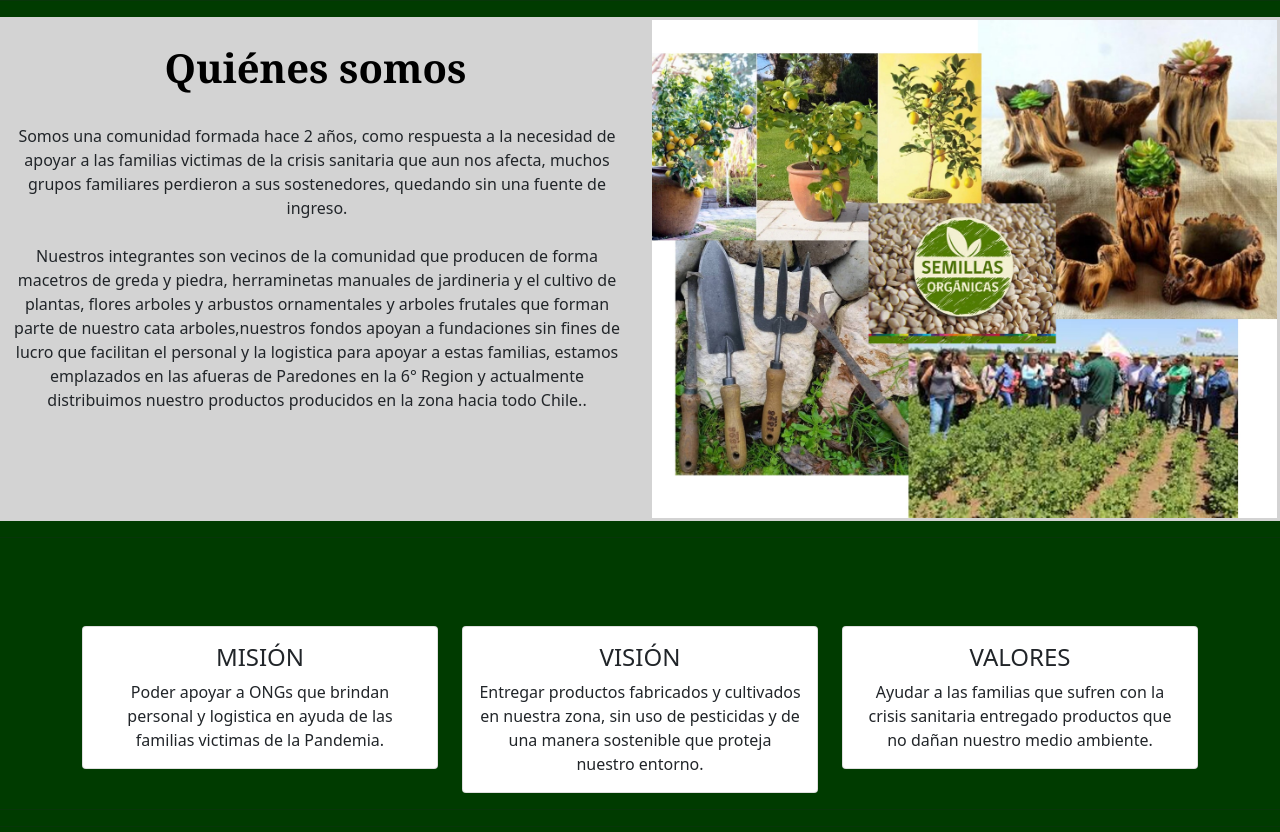
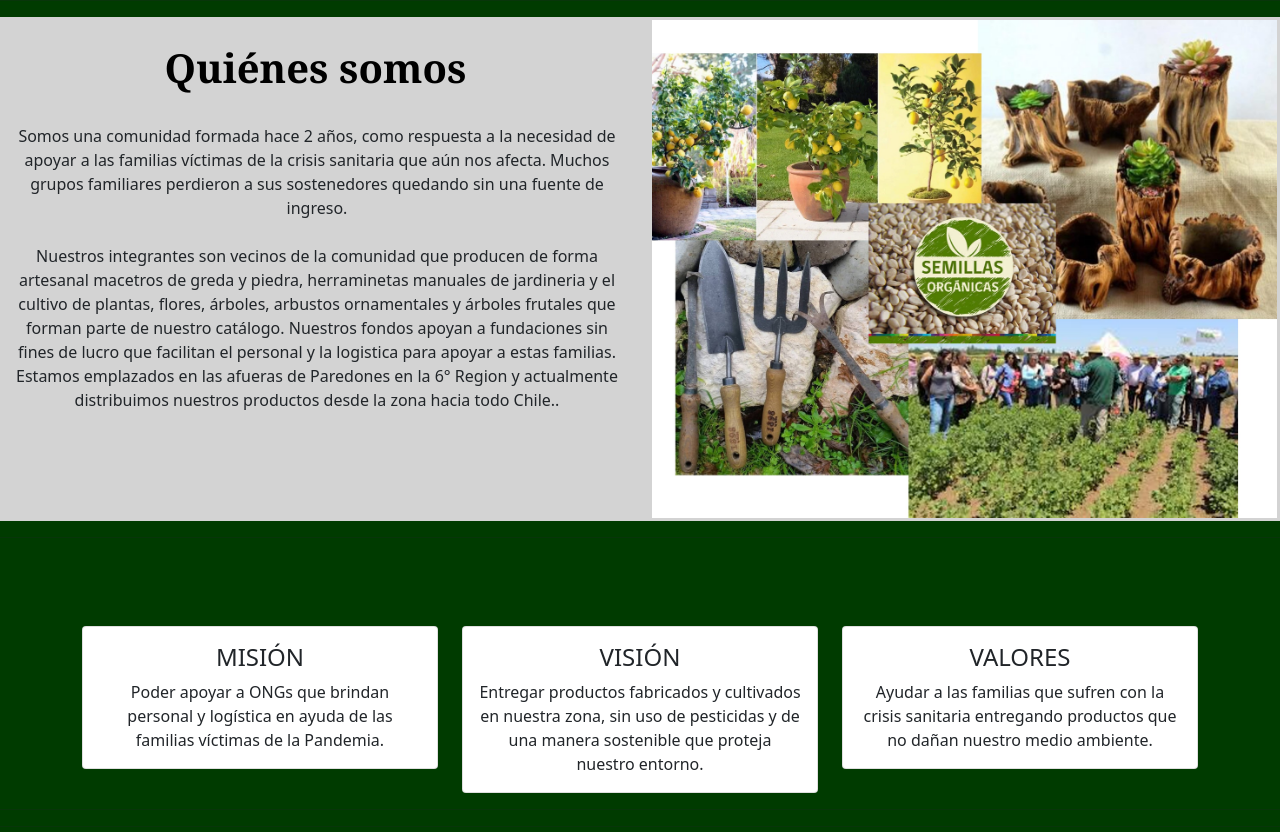
Before and after one commit to MarcosCariqueo/Experiencia1_Cariqueo_Veliz_010V, a plain HTML site: page somos.html in a window 1280 px wide. Shown: the part 680-1512 px from the top of the page. Drawn offline with nearby package versions, Linux system fonts and the light colour scheme.

Commit message:
Update somos.html

```diff
--- a/somos.html
+++ b/somos.html
@@ -60,16 +60,16 @@
                 <br>
                 <p style="text-align: center; padding-left: 3px;">
                     Somos una comunidad formada hace 2 años, como respuesta a la necesidad de apoyar a las familias
-                    victimas de la crisis sanitaria que aun nos afecta, muchos grupos familiares
-                    perdieron a sus sostenedores, quedando sin una fuente de ingreso. <br><br>
+                    víctimas de la crisis sanitaria que aún nos afecta. Muchos grupos familiares
+                    perdieron a sus sostenedores quedando sin una fuente de ingreso. <br><br>
 
-                    Nuestros integrantes son vecinos de la comunidad que producen de forma  macetros
-                    de greda y piedra, herraminetas manuales de jardineria y el cultivo de plantas, flores
-                     arboles y arbustos ornamentales y arboles frutales que forman parte de nuestro cata
-                      arboles,nuestros fondos apoyan a fundaciones sin fines de lucro que facilitan
-                      el personal y la logistica para apoyar a estas familias, estamos emplazados
-                      en las afueras de Paredones en la 6° Region y actualmente distribuimos nuestro
-                      productos producidos en la zona hacia todo Chile.. <br><br>
+                    Nuestros integrantes son vecinos de la comunidad que producen de forma artesanal macetros
+                    de greda y piedra, herraminetas manuales de jardineria y el cultivo de plantas, flores,
+                     árboles, arbustos ornamentales y árboles frutales que forman parte de nuestro catálogo.
+                     Nuestros fondos apoyan a fundaciones sin fines de lucro que facilitan
+                      el personal y la logistica para apoyar a estas familias. Estamos emplazados
+                      en las afueras de Paredones en la 6° Region y actualmente distribuimos nuestros
+                      productos desde la zona hacia todo Chile.. <br><br>
 
                 </p>
             </div>
@@ -89,7 +89,7 @@
           <div class="card text-center">
             <div class="card-body">
               <h4 class="card-title">MISIÓN</h4>
-              <p class="card-text">Poder apoyar a ONGs que brindan personal y logistica en ayuda de las familias victimas de la Pandemia.
+              <p class="card-text">Poder apoyar a ONGs que brindan personal y logística en ayuda de las familias víctimas de la Pandemia.
                                     </p>
 
             </div>
@@ -110,7 +110,7 @@
           <div class="card text-center">
             <div class="card-body">
               <h4 class="card-title">VALORES</h4>
-              <p class="card-text">Ayudar a las familias que sufren con la crisis sanitaria entregado productos que no dañan nuestro medio ambiente.</p>
+              <p class="card-text">Ayudar a las familias que sufren con la crisis sanitaria entregando productos que no dañan nuestro medio ambiente.</p>
 
             </div>
           </div>
```
